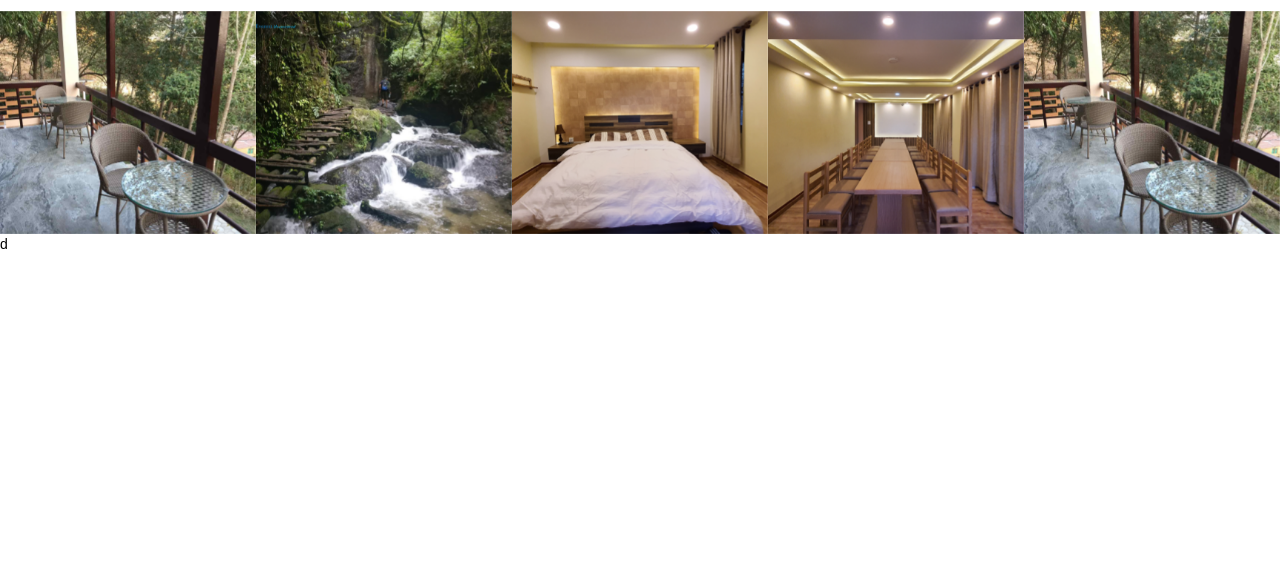
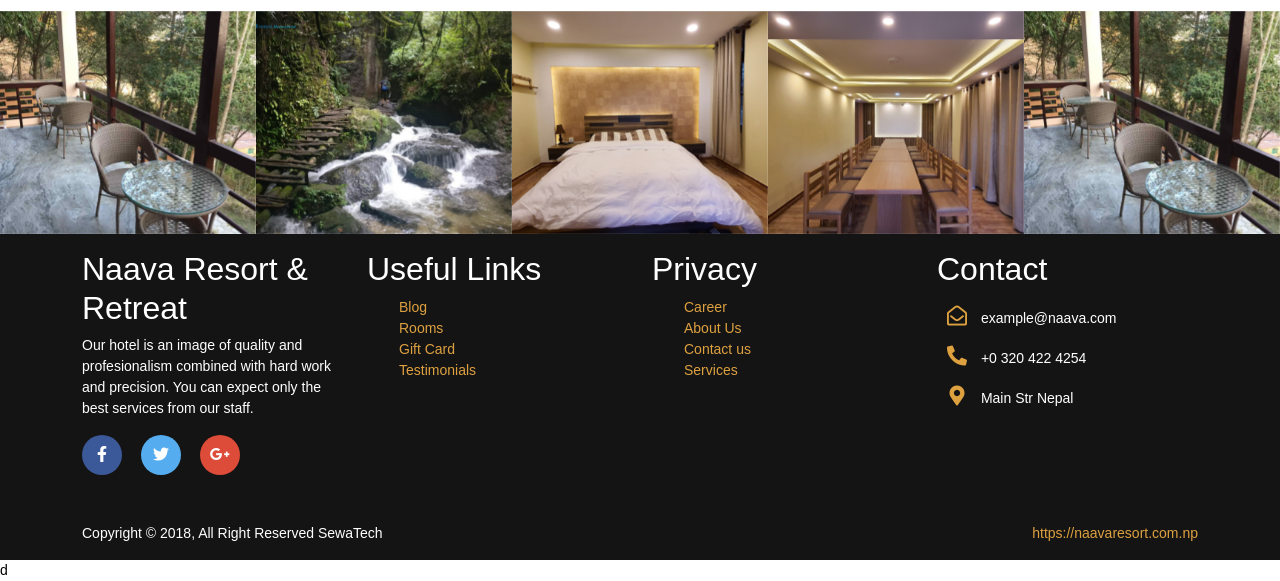
Before and after one commit to Birajramtel/hotel, a PHP site: page / in a window 1280 px wide. Shown: the part 3422-4003 px from the top of the page. Before the commit the page ends 3671 px from the top, so only its background shows below. Run offline with PHP 8.4, Linux system fonts and the light colour scheme; some libraries are stand-ins or nearby versions.

Commit message:
Footer content changed

```diff
--- a/include/footer.php
+++ b/include/footer.php
@@ -1,25 +1,59 @@
-    <!-- Optional JavaScript; choose one of the two! -->
-
-    <!-- Option 1: Bootstrap Bundle with Popper -->
-    <script src="https://cdn.jsdelivr.net/npm/bootstrap@5.0.2/dist/js/bootstrap.bundle.min.js" integrity="sha384-MrcW6ZMFYlzcLA8Nl+NtUVF0sA7MsXsP1UyJoMp4YLEuNSfAP+JcXn/tWtIaxVXM" crossorigin="anonymous"></script>
-
-    <!-- Option 2: Separate Popper and Bootstrap JS -->
-    <!--
-        <script src="https://cdn.jsdelivr.net/npm/@popperjs/core@2.9.2/dist/umd/popper.min.js" integrity="sha384-IQsoLXl5PILFhosVNubq5LC7Qb9DXgDA9i+tQ8Zj3iwWAwPtgFTxbJ8NT4GN1R8p" crossorigin="anonymous"></script>
-        <script src="https://cdn.jsdelivr.net/npm/bootstrap@5.0.2/dist/js/bootstrap.min.js" integrity="sha384-cVKIPhGWiC2Al4u+LWgxfKTRIcfu0JTxR+EQDz/bgldoEyl4H0zUF0QKbrJ0EcQF" crossorigin="anonymous"></script>
-        -->
-    <script>
-        var nav = document.querySelector("nav");
-
-        window.addEventListener("scroll", function() {
-            if (window.pageYOffset > 100) {
-                nav.classList.add("bg-dark", "shadow");
-            } else {
-                nav.classList.remove("bg-dark", "shadow");
-            }
-        });
-    </script>
-
-    </body>
-
-    </html>
+<footer class="footer-section">
+        <div class="container">
+            <div class="row d-flex justify-content-center">
+                <div class="col-md-3 col-sm-6 col-xm-12 mt-3">
+                    <!-- <img src="img/Naava PP.png" alt="Logo"> -->
+                    <h2 class="text-white">Naava Resort & Retreat</h2>
+                    <p class="text-white">Our hotel is an image of quality and profesionalism combined with hard work and precision.
+                        You can expect only the best services from our staff.
+                    </p>
+                    <div class="footer-social-icon mt-2">
+                        <a href="https://www.facebook.com/Naava-Resort-Retreat-100547551927011/"><i class="fab fa-facebook-f facebook-bg"></i></a>
+                        <a href="#"><i class="fab fa-twitter twitter-bg"></i></a>
+                        <a href="#"><i class="fab fa-google-plus-g google-bg"></i></a>
+                    </div>
+                </div>
+                <div class="col-md-3 col-sm-6 col-xm-12 mt-3">
+                    <h2 class="text-white">Useful Links</h2>
+                    <ul style="list-style-type:none;">
+                        <li><a class="footer_link" href="#">Blog</a></li>
+                        <li><a class="footer_link" href="package.php">Rooms</a></li>
+                        <li><a class="footer_link" href="#">Gift Card</a></li>
+                        <li><a class="footer_link" href="#">Testimonials</a></li>
+                    </ul>
+                </div>
+                <div class="col-md-3 col-sm-6 col-xm-12 mt-3">
+                    <h2 class="text-white">Privacy</h2>
+                    <ul style="list-style-type: none;">
+                        <li><a class="footer_link" href="#">Career</a></li>
+                        <li><a class="footer_link" href="about.php">About Us</a></li>
+                        <li><a class="footer_link" href="contact.php">Contact us</a></li>
+                        <li><a class="footer_link" href="#">Services</a></li>
+                    </ul>
+                </div>
+                <div class="col-md-3 col-sm-6 col-xm-12 mt-3">
+                    <h2 class="text-white">Contact</h2>
+                    <div class="footer-social-icon">
+                        <div class="single-cta">
+                            <i class="far fa-envelope-open"></i>&nbsp;<span class="text-white">example@naava.com</span>
+                        </div>
+                        <div class="single-cta">
+                            <i class="fas fa-phone-alt"></i>&nbsp;<span class="text-white">+0 320 422 4254</span>
+                        </div>
+                        <div class="single-cta">
+                            <i class="fas fa-map-marker-alt"></i>&nbsp;<span class="text-white">Main Str Nepal</span>
+                        </div>
+                    </div>
+                </div>
+            </div>
+            <div class="row mt-5">
+                <div class="col-6">
+                    <p class="text-white float-start">Copyright &copy; 2018, All Right Reserved SewaTech</p>
+                </div>
+                <div class="col-6">
+                    <a class="footer_link float-end" href="#">https://naavaresort.com.np</a>
+                </div>
+            </div>
+        </div>
+        </div>
+    </footer>
```
